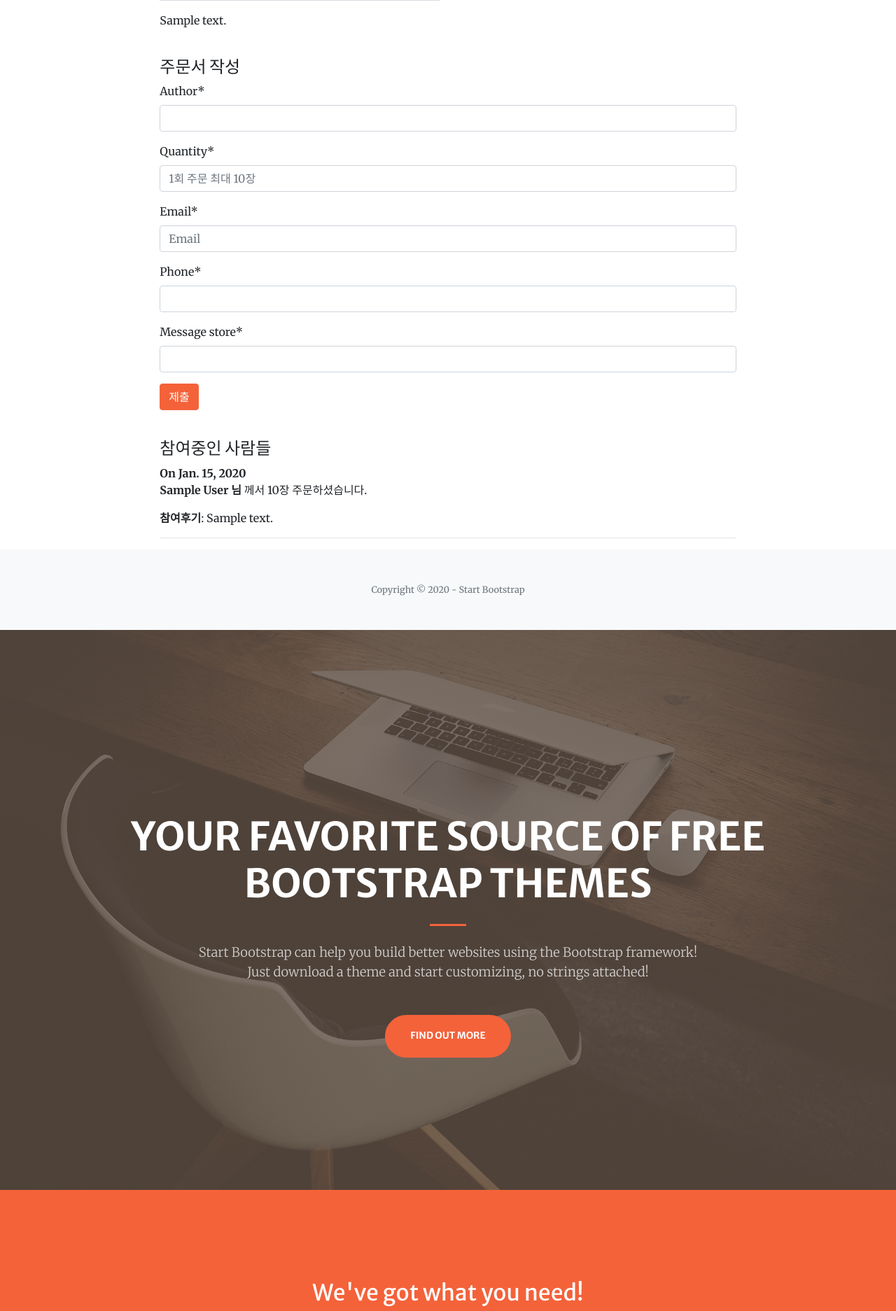
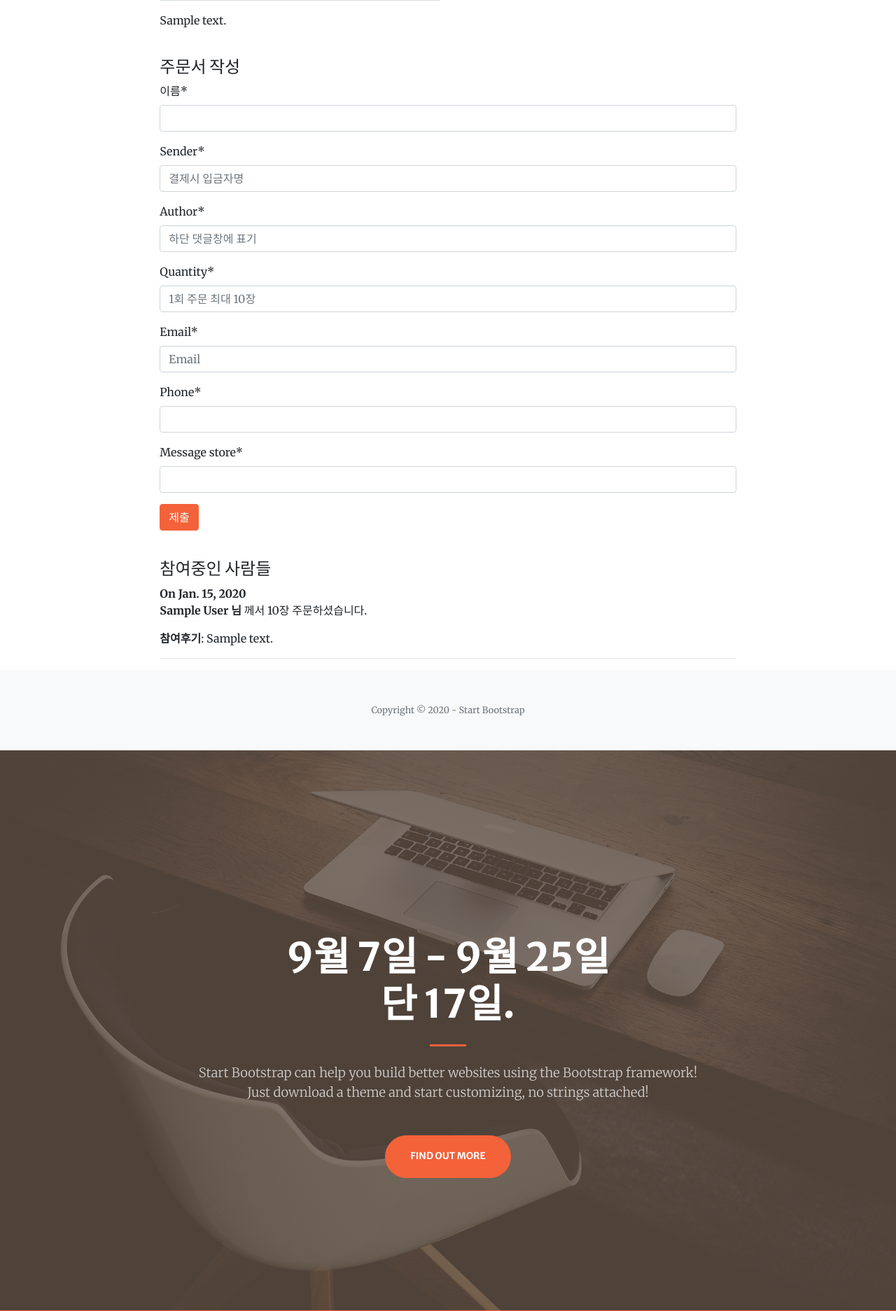
Before and after one commit to Sunny-W-Park/ensemble3, a Django app: page /blog/1/ in a window 1280 px wide. Shown: the part 428-2301 px from the top of the page at 70% size. Run offline with Django 3.2, Linux system fonts and the light colour scheme; tables that the repository leaves empty hold one stand-in row (values such as "Sample post"); grey boxes marked "Sample" are stand-in pictures; some libraries are stand-ins or nearby versions.

Commit message:
SW_0731_17:28

```diff
--- a/blog/admin.py
+++ b/blog/admin.py
@@ -22,6 +22,8 @@ class ProductAdmin(admin.ModelAdmin):
 class OrderAdmin(admin.ModelAdmin):
     list_display = (
             'created_on',
+            '이름',
+            'sender',
             'author',
             'post',
             'quantity',
--- a/blog/forms.py
+++ b/blog/forms.py
@@ -2,7 +2,11 @@ from django import forms
 from .models import Post,  Order, Product #,Comment
 
 class OrderForm(forms.Form):
-    author = forms.CharField(max_length =60)
+    이름 = forms.CharField(max_length = 60)
+    sender  = forms.CharField(max_length =60,
+            widget=forms.TextInput(attrs={"placeholder": "결제시 입금자명"}))
+    author  = forms.CharField(max_length =60,
+            widget=forms.TextInput(attrs={"placeholder": "하단 댓글창에 표기 "}))
     quantity = forms.IntegerField(max_value = 10,
             widget=forms.TextInput(attrs={"placeholder": "1회 주문 최대 10장"
                 })
--- a/blog/models.py
+++ b/blog/models.py
@@ -35,7 +35,9 @@ class Product(models.Model):
     stat_rate = models.IntegerField(default = 0)
 
 class Order(models.Model):
-    author = models.CharField(max_length = 60)
+    이름 = models.CharField(max_length = 60, null = True)
+    sender = models.CharField(max_length = 60, null = True)
+    author = models.CharField(max_length = 60, null = True, blank = True)
     quantity = models.IntegerField(validators = [MinValueValidator(1), MaxValueValidator(10)])
     email = models.CharField(max_length = 60, null = True, blank = False)
     phone = models.CharField(max_length = 120, null = False, blank = False)
--- a/blog/views.py
+++ b/blog/views.py
@@ -24,6 +24,8 @@ def blog_detail(request, pk):
        form = OrderForm(request.POST)
        if form.is_valid():
            order = Order(
+                   이름 = form.cleaned_data["이름"],
+                   sender  = form.cleaned_data["sender"],
                    author = form.cleaned_data["author"],
                    quantity = form.cleaned_data["quantity"],
                    email = form.cleaned_data["email"],
--- a/ensemble_monday/templates/base.html
+++ b/ensemble_monday/templates/base.html
@@ -61,7 +61,7 @@
         <!-- Third party plugin CSS-->
         <link href="https://cdnjs.cloudflare.com/ajax/libs/magnific-popup.js/1.1.0/magnific-popup.min.css" rel="stylesheet" />
         <!-- Core theme CSS (includes Bootstrap)-->
-        <link href="css/styles.css" rel="stylesheet" />
+        <link href="{% static 'css/styles.css' %}" rel="stylesheet" />
     </head>
     <body id="page-top">
         <!-- Masthead-->
@@ -69,7 +69,7 @@
             <div class="container h-100">
                 <div class="row h-100 align-items-center justify-content-center text-center">
                     <div class="col-lg-10 align-self-end">
-                        <h1 class="text-uppercase text-white font-weight-bold">Your Favorite Source of Free Bootstrap Themes</h1>
+                        <h1 class="text-uppercase text-white font-weight-bold">  9월 7일 - 9월 25일 </br>  단 17일.</h1>
                         <hr class="divider my-4" />
                     </div>
                     <div class="col-lg-8 align-self-baseline">
--- a/ensemble_monday/templates/header.html
+++ b/ensemble_monday/templates/header.html
@@ -1,3 +1,5 @@
+{% load static %}
+
 <!--<nav class="navbar navbar-expand-lg navbar-light bg-light">
     <div class="container">
         <a class="navbar-brand" href="{% url 'daemun' %}"> Ensemble 2.0</a>
@@ -24,7 +26,9 @@
     <!-- Navigation-->
 <nav class="navbar navbar-expand-lg navbar-light fixed-top py-3" id="mainNav">
      <div class="container">
-         <a class="navbar-brand js-scroll-trigger" href="#page-top"> Ensemble 2.0 </a>
+         <a class="navbar-brand js-scroll-trigger" href="#page-top"> Ensemble 2.0
+             <!--<img class="img-fluid" src="{% static 'AWyTX34.png' %}" width="100" height="auto" alt="" />-->
+         </a>
          <button class="navbar-toggler navbar-toggler-right" type="button" data-toggle="collapse" data-target="#navbarResponsive" aria-controls="navbarResponsive" aria-expanded="false" aria-label="Toggle navigation"><span class="navbar-toggler-icon"></span></button>
 
          <div class="collapse navbar-collapse" id="navbarResponsive">
```
Also changed, not shown: other parts of ensemble_monday/templates/base.html (+11 -11 lines), blog/migrations/0004_auto_20200731_1414.py (added), blog/migrations/0005_order_이름.py (added), static/AWyTX34.png (added), 6 other files.
